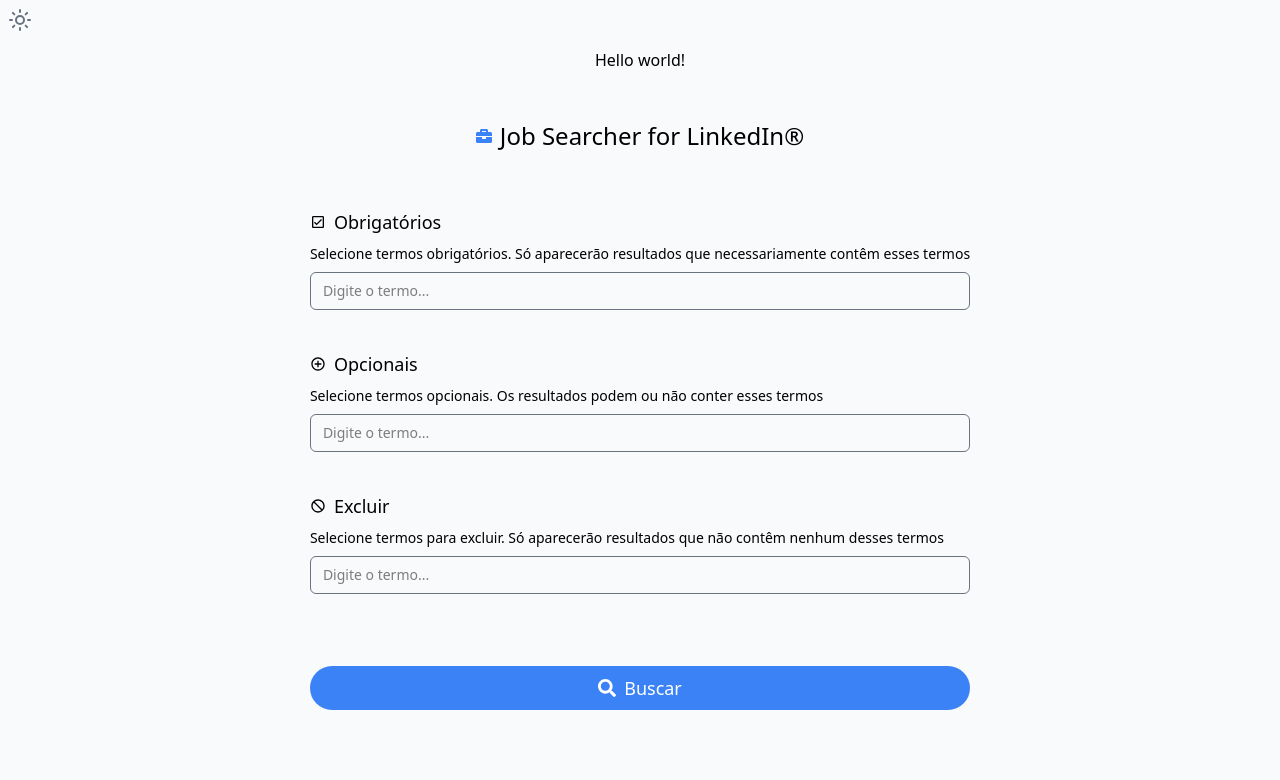
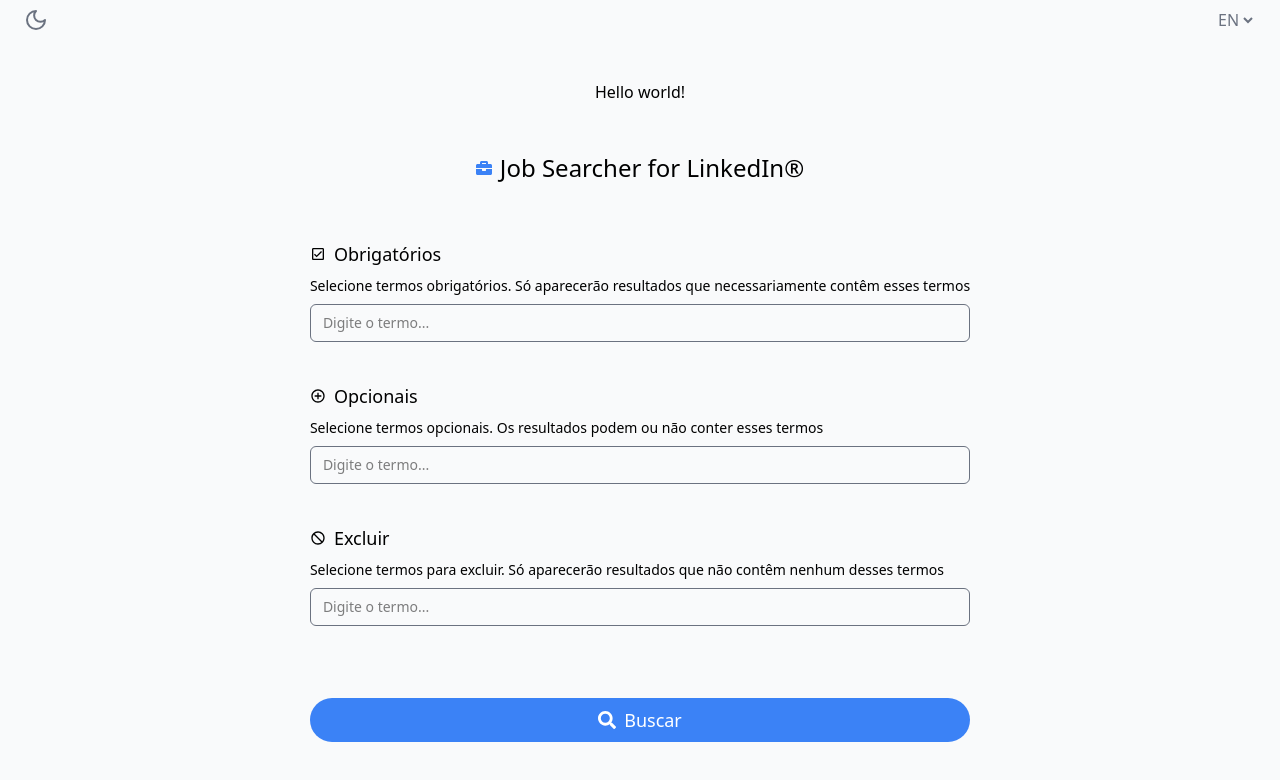
Before and after one commit to lipe-pepe/linkedin-search, a Next.js app: page /en in a window 1280 px wide. Shown: the top 780 px of the page. Built offline with nearby package versions, Linux system fonts and the light colour scheme.

Commit message:
feat: :sparkles: added locale switcher

```diff
--- a/src/app/[locale]/page.tsx
+++ b/src/app/[locale]/page.tsx
@@ -1,16 +1,14 @@
 import Form from "@/components/form";
-import ThemeToggle from "@/components/themeToggle";
 import { FaBriefcase } from "react-icons/fa";
 import { getTranslations } from "next-intl/server";
+import Header from "@/components/header";
 
 export default async function Home() {
   const t = await getTranslations("HomePage");
   return (
-    <div className="my-12 mx-8 flex flex-col justify-center items-center gap-12">
+    <div className="mt-2 mx-6 flex flex-col justify-center items-center gap-12">
+      <Header />
       <h1>{t("title")}</h1>
-      <div className="fixed top-0 left-0">
-        <ThemeToggle />
-      </div>
       <div className="flex flex-wrap items-center gap-2">
         <div className="text-primary">
           <FaBriefcase />
--- /dev/null
+++ b/src/components/header.tsx
@@ -0,0 +1,13 @@
+import LocaleSwitcher from "./localeSwitcher";
+import ThemeToggle from "./themeToggle";
+
+const Header = () => {
+  return (
+    <div className="flex w-full justify-between items-center">
+      <ThemeToggle />
+      <LocaleSwitcher />
+    </div>
+  );
+};
+
+export default Header;
--- /dev/null
+++ b/src/components/localeSwitcher.tsx
@@ -0,0 +1,31 @@
+"use client";
+
+import { useRouter } from "@/i18n/navigation";
+import { Locale, useLocale } from "next-intl";
+import { routing } from "@/i18n/routing";
+import { ChangeEvent } from "react";
+
+const LocaleSwitcher = () => {
+  const router = useRouter();
+  const locale = useLocale();
+
+  const onSelectChange = (event: ChangeEvent<HTMLSelectElement>) => {
+    const newLocale = event.target.value as Locale;
+    router.replace("/", { locale: newLocale });
+  };
+
+  return (
+    <select
+      className="inline-flex uppercase text-neutral"
+      defaultValue={locale}
+      // disabled={isPending}
+      onChange={onSelectChange}
+    >
+      {routing.locales.map((locale) => (
+        <option key={`${locale}`}>{locale}</option>
+      ))}
+    </select>
+  );
+};
+
+export default LocaleSwitcher;
--- a/src/components/themeToggle.tsx
+++ b/src/components/themeToggle.tsx
@@ -7,11 +7,14 @@
   const { theme, setTheme } = useTheme();
   return (
     <div
-      className="p-2 cursor-pointer text-[var(--color-neutral)]"
+      className="cursor-pointer text-[var(--color-neutral)] h-6 w-6 flex justify-center items-center"
       onClick={() => setTheme(theme === "light" ? "dark" : "light")}
     >
-      <LuSun className="absolute h-6 w-6 scale-100 dark:scale-0" />
-      <LuMoon className="absolute h-6 w-6 scale-0 dark:scale-100" />
+      {theme === "light" ? (
+        <LuSun className="size-full" />
+      ) : (
+        <LuMoon className="size-full" />
+      )}
     </div>
   );
 };
```
